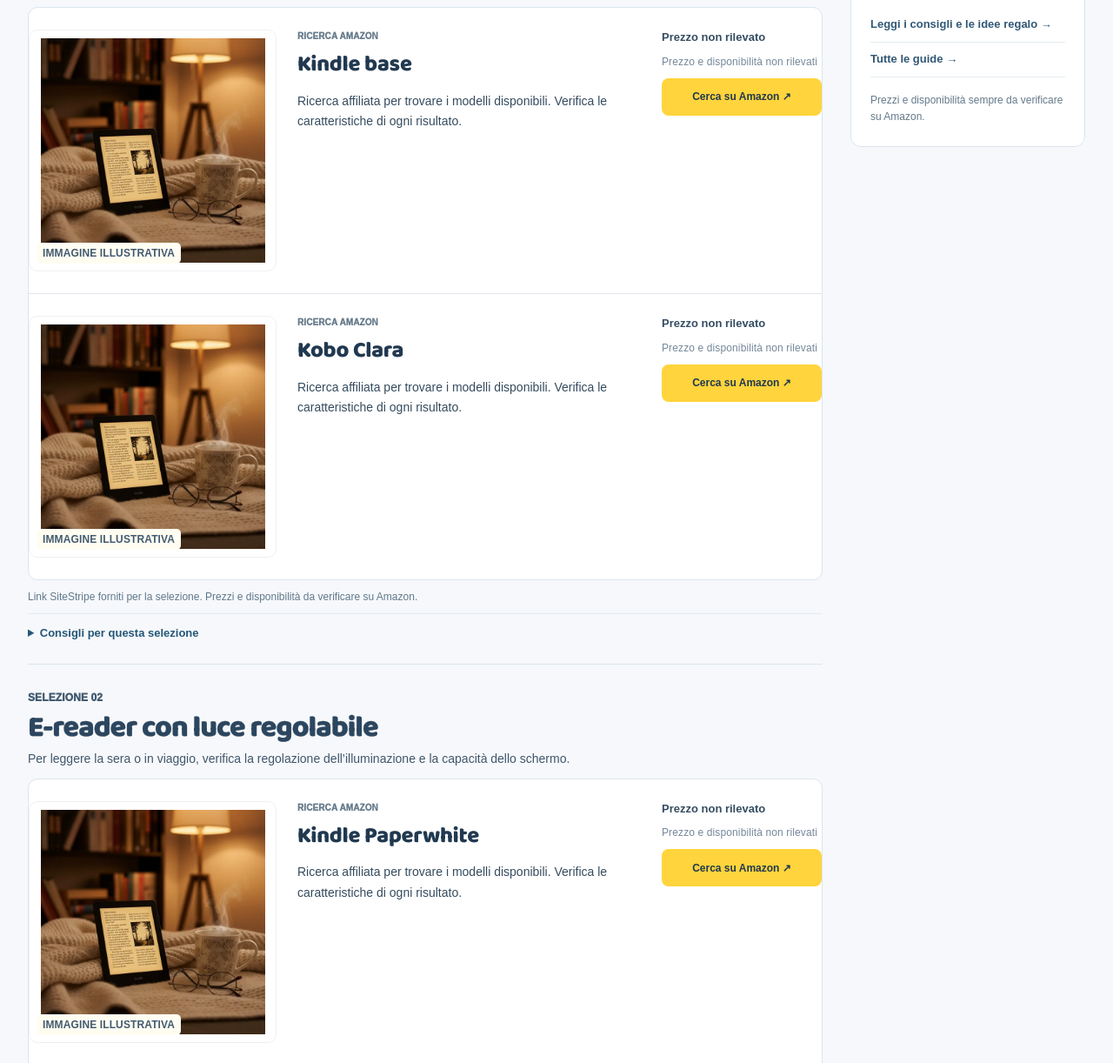
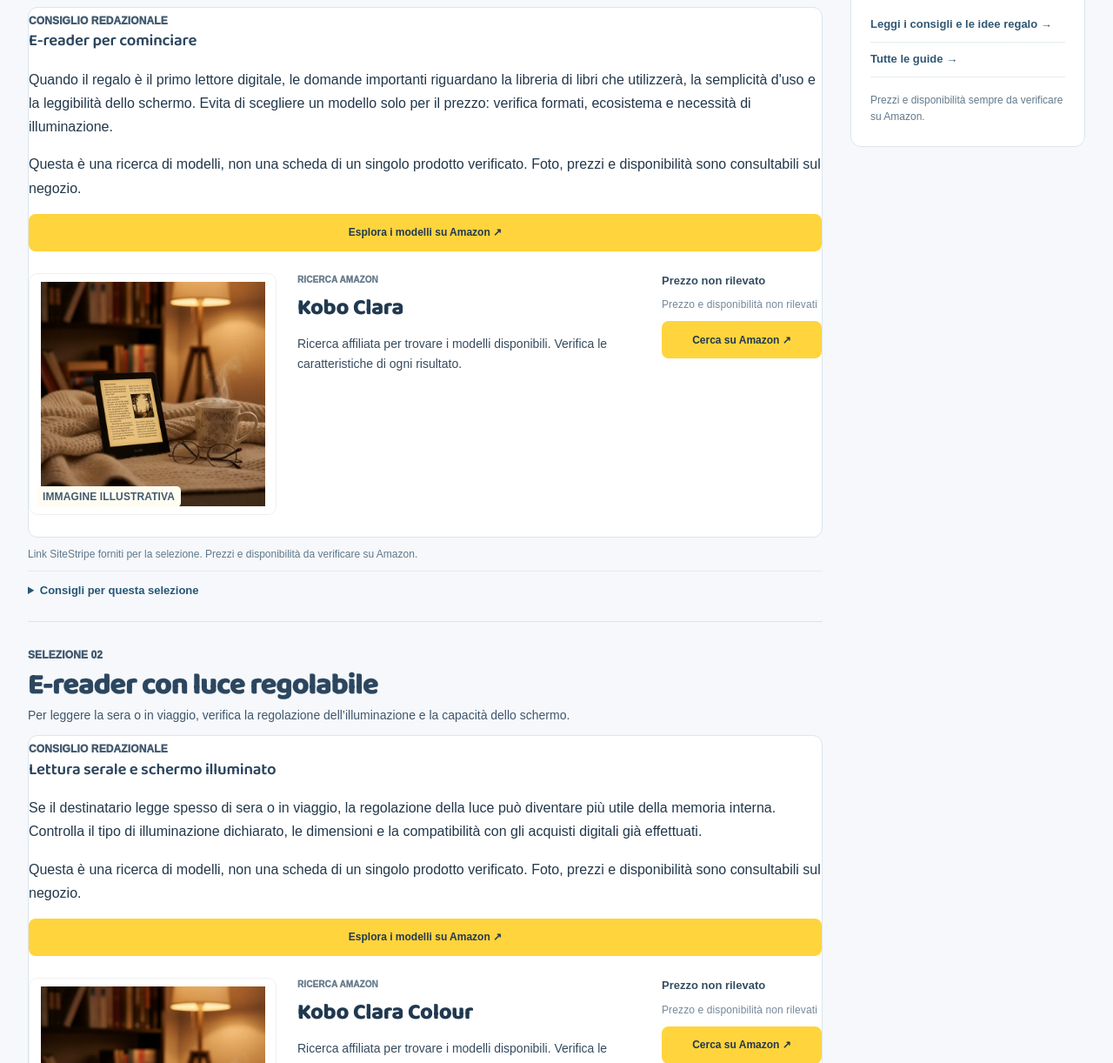
Before and after one commit to panoramic23/cosaregalo, a website: page tipologie/e-reader/index.html in a window 1280 px wide. Shown: the part 916-2138 px from the top of the page at 87% size. Drawn offline with Linux system fonts and the light colour scheme; no server answers.

Commit message:
content(e-reader): replace generic-search faux products with honest editorial research guidance

```diff
--- a/tipologie/e-reader/index.html
+++ b/tipologie/e-reader/index.html
@@ -4,11 +4,7 @@
 <section class="type-page-hero"><div class="type-page-hero-copy"><span class="eyebrow">GUIDA ALLA TIPOLOGIA · LIBRI &amp; TECNOLOGIA</span><h1>E-reader e lettori digitali<em>.</em></h1><p>Schermi e-ink, autonomia e librerie digitali: l’e-reader è un regalo utile se si conoscono le abitudini di lettura e l’ecosistema preferito.</p><div class="type-page-hero-meta"><span>4 modelli</span><span>Confronta le fasce di prezzo</span><span>5 domande con risposta</span></div></div><div class="type-page-cover"><img alt="Illustrazione della tipologia E-reader e lettori digitali" src="../../assets/reader.webp"/></div></section>
 <div class="bf-type-layout"><div class="bf-type-main"><section class="section-quicknav"><span class="eyebrow">PRODOTTI E PREZZI</span><h2>La nostra selezione ragionata</h2><p>Ogni modello ha una motivazione editoriale, consigli sul destinatario e aspetti da controllare. Le immagini e i prezzi ufficiali compaiono quando Amazon li rende disponibili.</p><nav aria-label="Vai alle selezioni" class="quicknav-links"><a href="#selezione-essenziali">E-reader per iniziare</a><a href="#selezione-luce">E-reader con luce regolabile</a><a href="#selezione-accessori">Custodie e accessori per e-reader</a></nav></section><section class="buying-group amazon-group" data-group="essenziali" data-slug="e-reader" id="selezione-essenziali">
 <div class="buying-group-head"><div><span class="eyebrow">SELEZIONE 01</span><h2>E-reader per iniziare</h2><p>Leggerezza, leggibilità e accesso alla libreria digitale: le funzioni chiave per chi legge spesso.</p></div></div>
-<div aria-live="polite" class="amazon-products"><div class="amazon-list"><article class="amazon-product demo-product">
-<div class="amazon-product-image"><img alt="Immagine illustrativa della tipologia" loading="lazy" src="../../assets/reader.webp"/><span class="image-label">IMMAGINE ILLUSTRATIVA</span></div>
-<div class="amazon-product-desc"><span class="product-origin">RICERCA AMAZON</span><h3>Kindle base</h3><p>Ricerca affiliata per trovare i modelli disponibili. Verifica le caratteristiche di ogni risultato.</p></div>
-<div class="amazon-product-buy"><strong class="amazon-price not-live">Prezzo non rilevato</strong><span class="amazon-timestamp">Prezzo e disponibilità non rilevati</span><a class="amazon-btn" data-affiliate-source="sitestripe" href="https://www.amazon.it/s?k=Kindle+base&amp;__mk_it_IT=%C3%85M%C3%85%C5%BD%C3%95%C3%91&amp;crid=J65MX4UG014V&amp;sprefix=kindle+base%2Caps%2C128&amp;linkCode=ll2&amp;tag=230b7-21&amp;linkId=7ca4e56fcf29513a1f8d6307e53a02e5&amp;ref_=as_li_ss_tl" rel="sponsored nofollow noopener" target="_blank" aria-label="Cerca su Amazon: Kindle base">Cerca su Amazon ↗</a></div>
-</article><article class="amazon-product demo-product">
+<div aria-live="polite" class="amazon-products"><div class="amazon-list"><div class="cr-category-research"><span class="eyebrow">CONSIGLIO REDAZIONALE</span><h3>E-reader per cominciare</h3><p>Quando il regalo è il primo lettore digitale, le domande importanti riguardano la libreria di libri che utilizzerà, la semplicità d'uso e la leggibilità dello schermo. Evita di scegliere un modello solo per il prezzo: verifica formati, ecosistema e necessità di illuminazione.</p><p class="cr-category-research-note">Questa è una ricerca di modelli, non una scheda di un singolo prodotto verificato. Foto, prezzi e disponibilità sono consultabili sul negozio.</p><a class="amazon-btn cr-category-search-link" href="https://www.amazon.it/s?k=Kindle+base&amp;__mk_it_IT=%C3%85M%C3%85%C5%BD%C3%95%C3%91&amp;crid=J65MX4UG014V&amp;sprefix=kindle+base%2Caps%2C128&amp;linkCode=ll2&amp;tag=230b7-21&amp;linkId=7ca4e56fcf29513a1f8d6307e53a02e5&amp;ref_=as_li_ss_tl" target="_blank" rel="sponsored nofollow noopener noreferrer">Esplora i modelli su Amazon ↗</a></div><article class="amazon-product demo-product">
 <div class="amazon-product-image"><img alt="Immagine illustrativa della tipologia" loading="lazy" src="../../assets/reader.webp"/><span class="image-label">IMMAGINE ILLUSTRATIVA</span></div>
 <div class="amazon-product-desc"><span class="product-origin">RICERCA AMAZON</span><h3>Kobo Clara</h3><p>Ricerca affiliata per trovare i modelli disponibili. Verifica le caratteristiche di ogni risultato.</p></div>
 <div class="amazon-product-buy"><strong class="amazon-price not-live">Prezzo non rilevato</strong><span class="amazon-timestamp">Prezzo e disponibilità non rilevati</span><a class="amazon-btn" data-affiliate-source="sitestripe" href="https://www.amazon.it/s?k=Kobo+Clara&amp;__mk_it_IT=%C3%85M%C3%85%C5%BD%C3%95%C3%91&amp;crid=URLOWE8T2MVW&amp;sprefix=kobo+clara%2Caps%2C127&amp;linkCode=ll2&amp;tag=230b7-21&amp;linkId=064e08fe3b28beb542abb9112aba7af2&amp;ref_=as_li_ss_tl" rel="sponsored nofollow noopener" target="_blank" aria-label="Cerca su Amazon: Kobo Clara">Cerca su Amazon ↗</a></div>
@@ -16,11 +12,7 @@
 <p class="amazon-api-note" role="status">Link SiteStripe forniti per la selezione. Prezzi e disponibilità da verificare su Amazon.</p>
 <details class="type-group-notes"><summary>Consigli per questa selezione</summary><p>Per chi passa dalla carta al digitale è spesso meglio iniziare con un dispositivo leggero e un’interfaccia semplice. Prima dell’acquisto chiediti se la persona legge soprattutto romanzi o documenti ricchi di immagini. Verifica lo spazio disponibile, i formati supportati e la possibilità di trasferire libri acquistati altrove.</p></details></section><section class="buying-group amazon-group" data-group="luce" data-slug="e-reader" id="selezione-luce">
 <div class="buying-group-head"><div><span class="eyebrow">SELEZIONE 02</span><h2>E-reader con luce regolabile</h2><p>Per leggere la sera o in viaggio, verifica la regolazione dell’illuminazione e la capacità dello schermo.</p></div></div>
-<div aria-live="polite" class="amazon-products"><div class="amazon-list"><article class="amazon-product demo-product">
-<div class="amazon-product-image"><img alt="Immagine illustrativa della tipologia" loading="lazy" src="../../assets/reader.webp"/><span class="image-label">IMMAGINE ILLUSTRATIVA</span></div>
-<div class="amazon-product-desc"><span class="product-origin">RICERCA AMAZON</span><h3>Kindle Paperwhite</h3><p>Ricerca affiliata per trovare i modelli disponibili. Verifica le caratteristiche di ogni risultato.</p></div>
-<div class="amazon-product-buy"><strong class="amazon-price not-live">Prezzo non rilevato</strong><span class="amazon-timestamp">Prezzo e disponibilità non rilevati</span><a class="amazon-btn" data-affiliate-source="sitestripe" href="https://www.amazon.it/s?k=kindle+paperwhite&amp;crid=1FU8HXBABN7HZ&amp;sprefix=Kindle+Paperwhite%2Caps%2C164&amp;linkCode=ll2&amp;tag=230b7-21&amp;linkId=0f25e3e73ed9205824255d9cd41716e1&amp;ref_=as_li_ss_tl" rel="sponsored nofollow noopener" target="_blank" aria-label="Cerca su Amazon: Kindle Paperwhite">Cerca su Amazon ↗</a></div>
-</article><article class="amazon-product demo-product">
+<div aria-live="polite" class="amazon-products"><div class="amazon-list"><div class="cr-category-research"><span class="eyebrow">CONSIGLIO REDAZIONALE</span><h3>Lettura serale e schermo illuminato</h3><p>Se il destinatario legge spesso di sera o in viaggio, la regolazione della luce può diventare più utile della memoria interna. Controlla il tipo di illuminazione dichiarato, le dimensioni e la compatibilità con gli acquisti digitali già effettuati.</p><p class="cr-category-research-note">Questa è una ricerca di modelli, non una scheda di un singolo prodotto verificato. Foto, prezzi e disponibilità sono consultabili sul negozio.</p><a class="amazon-btn cr-category-search-link" href="https://www.amazon.it/s?k=kindle+paperwhite&amp;crid=1FU8HXBABN7HZ&amp;sprefix=Kindle+Paperwhite%2Caps%2C164&amp;linkCode=ll2&amp;tag=230b7-21&amp;linkId=0f25e3e73ed9205824255d9cd41716e1&amp;ref_=as_li_ss_tl" target="_blank" rel="sponsored nofollow noopener noreferrer">Esplora i modelli su Amazon ↗</a></div><article class="amazon-product demo-product">
 <div class="amazon-product-image"><img alt="Immagine illustrativa della tipologia" loading="lazy" src="../../assets/reader.webp"/><span class="image-label">IMMAGINE ILLUSTRATIVA</span></div>
 <div class="amazon-product-desc"><span class="product-origin">RICERCA AMAZON</span><h3>Kobo Clara Colour</h3><p>Ricerca affiliata per trovare i modelli disponibili. Verifica le caratteristiche di ogni risultato.</p></div>
 <div class="amazon-product-buy"><strong class="amazon-price not-live">Prezzo non rilevato</strong><span class="amazon-timestamp">Prezzo e disponibilità non rilevati</span><a class="amazon-btn" data-affiliate-source="sitestripe" href="https://www.amazon.it/s?k=Kobo+Clara+Colour&amp;__mk_it_IT=%C3%85M%C3%85%C5%BD%C3%95%C3%91&amp;crid=1U698ELKP3XZN&amp;sprefix=kobo+clara+colour+%2Caps%2C232&amp;linkCode=ll2&amp;tag=230b7-21&amp;linkId=1c0ed12508e46673d4d6dbcf7dd89c29&amp;ref_=as_li_ss_tl" rel="sponsored nofollow noopener" target="_blank" aria-label="Cerca su Amazon: Kobo Clara Colour">Cerca su Amazon ↗</a></div>
```
